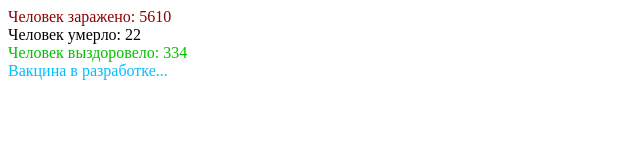
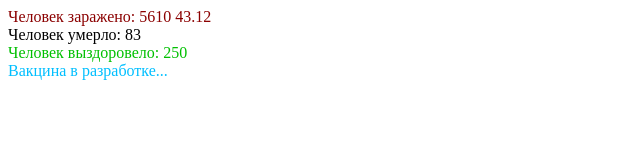
Before and after one commit to 12345123451234554321/site2, a plain HTML site: page index.html in a window 1280 px wide. Shown: the full height of the page, 0-640 px from the left. Drawn offline with Linux system fonts and the light colour scheme.

Commit message:
Update index.html

```diff
--- a/index.html
+++ b/index.html
@@ -20,7 +20,7 @@
   </head>
   <body>
     <div id = "infected">
-        Человек заражено: <span id="cntInfected"></span>
+        Человек заражено: <span id="cntInfected"></span> <span id="perInfected"></span>
     </div>
 	<div id = "dead">
         Человек умерло: <span id="cntDead"></span>
@@ -38,8 +38,9 @@
           let startVirus = new Date(2024, 8, 25, 0, 0, 0, 0);
 		  let x = (now - startVirus)/86400000
           document.getElementById("cntInfected").innerHTML = Math.floor(23.77285696401787618015*Math.pow(1.75811601601519740257,x));
-		  document.getElementById("cntDead").innerHTML = Math.floor((23.77285696401787618015*Math.pow(1.75811601601519740257,x))/255);
-		  document.getElementById("cntRecovered").innerHTML = Math.floor(23.77285696401787618015*Math.pow(1.75811601601519740257,(x-5)));
+		  document.getElementById("perInfected").innerHTML = Math.round((Math.floor(23.77285696401787618015*Math.pow(1.75811601601519740257,x))-Math.floor(23.77285696401787618015*Math.pow(1.75811601601519740257,(x-1))))/Math.floor(23.77285696401787618015*Math.pow(1.75811601601519740257,x))*10000)/100;
+		  document.getElementById("cntDead").innerHTML = Math.floor(23.77285696401787618015*Math.pow(1.75811601601519740257,(x-5))*0.25);
+		  document.getElementById("cntRecovered").innerHTML = Math.floor(23.77285696401787618015*Math.pow(1.75811601601519740257,(x-5))*0.75);
         }
         setInterval(fn, 10);
    </script>
```
